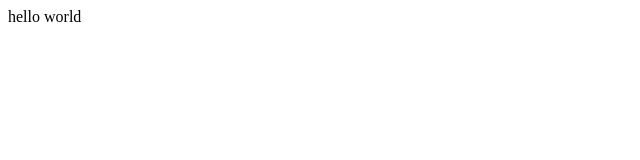
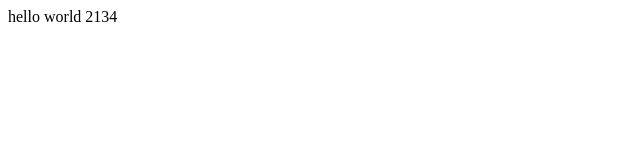
Before and after one commit to WongKaHin/20221212, a plain HTML site: page index.html in a window 1280 px wide. Shown: the full height of the page, 0-640 px from the left. Drawn offline with Linux system fonts and the light colour scheme.

Commit message:
update index

```diff
--- a/index.html
+++ b/index.html
@@ -7,6 +7,7 @@
     <title>Document</title>
 </head>
 <body>
-    hello world
+    hello world 2134
+
 </body>
 </html>
```
